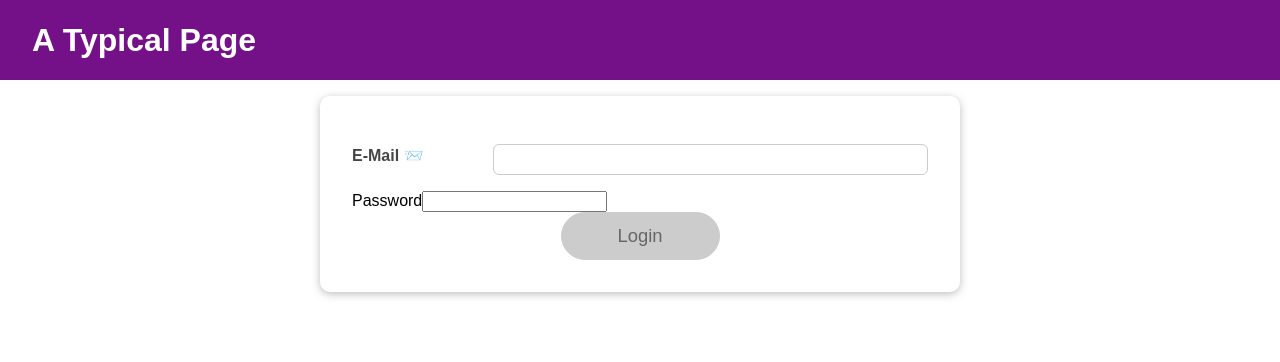
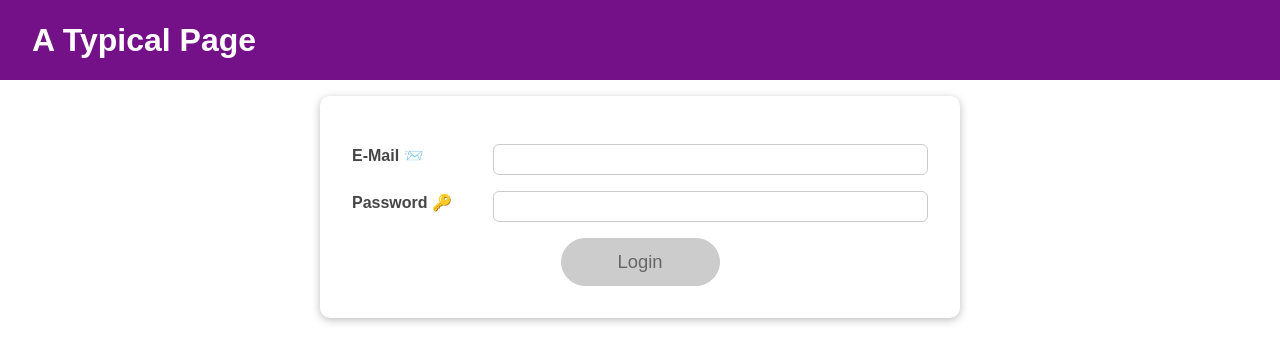
Before and after one commit to wanyu0413/React-advance, a React (Create React App) app: page / in a window 1280 px wide. Shown: the top 362 px of the page. Built offline with nearby package versions, Linux system fonts and the light colour scheme.

Commit message:
do the same for password

```diff
--- a/src/components/Login/Login.js
+++ b/src/components/Login/Login.js
@@ -97,20 +97,15 @@ const Login = (props) => {
           onChange={emailChangeHandler}
           onBlur={validateEmailHandler}
         />
-        <div
-          className={`${classes.control} ${
-            passwordState.isValid === false ? classes.invalid : ""
-          }`}
-        >
-          <label htmlFor="password">Password</label>
-          <input
-            type="password"
-            id="password"
-            value={passwordState.value}
-            onChange={passwordChangeHandler}
-            onBlur={validatePasswordHandler}
-          />
-        </div>
+        <Input
+          id="password"
+          label="Password 🔑"
+          type="password"
+          isValid={passwordIsValid}
+          value={passwordState.value}
+          onChange={passwordChangeHandler}
+          onBlur={validatePasswordHandler}
+        />
         <div className={classes.actions}>
           <Button type="submit" className={classes.btn} disabled={!formIsValid}>
             Login
```
